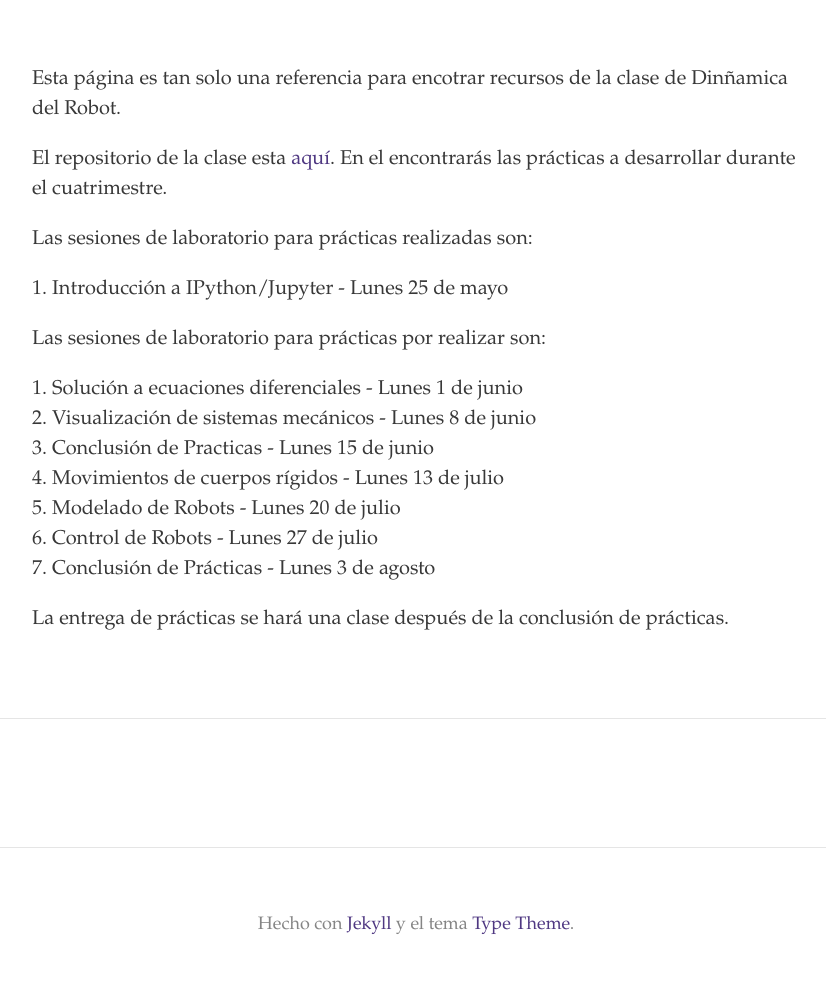
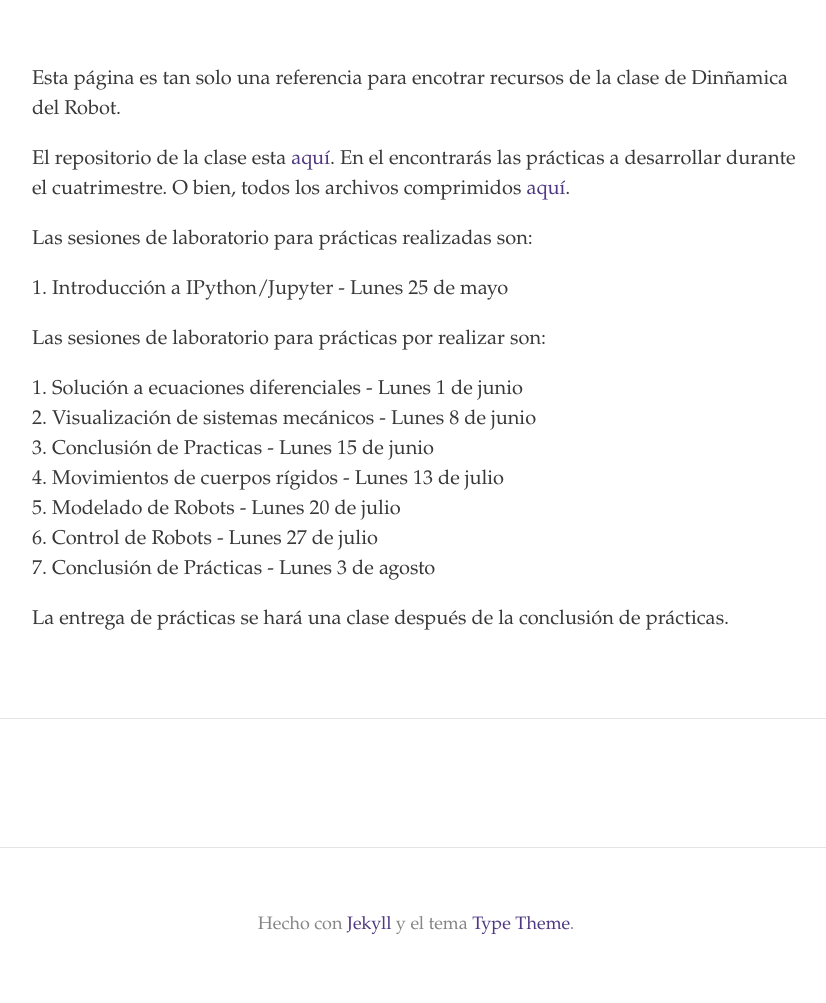
Before and after one commit to cad3na/robblack007.github.io, a Jekyll site: the page built from _posts/2015-05-24-dinamica-robot.md, in a window 1280 px wide. Shown: the part 412-1415 px from the top of the page, without its empty margins (224-1050 px from the left). Built offline with Jekyll 4.4.1, drawn with Linux system fonts in a browser that asks for light colours; nearby versions of some CDN libraries; comment, search, counter and statistics services are not loaded.

Commit message:
Se agrega información de release del repositorio de la clase de dinamica del robot mas actual

```diff
--- a/_posts/2015-05-24-dinamica-robot.md
+++ b/_posts/2015-05-24-dinamica-robot.md
@@ -9,7 +9,7 @@
 
 Esta página es tan solo una referencia para encotrar recursos de la clase de Dinñamica del Robot.
 
-El repositorio de la clase esta [aquí](https://github.com/robblack007/clase-dinamica-robot). En el encontrarás las prácticas a desarrollar durante el cuatrimestre.
+El repositorio de la clase esta [aquí](https://github.com/robblack007/clase-dinamica-robot). En el encontrarás las prácticas a desarrollar durante el cuatrimestre. O bien, todos los archivos comprimidos [aquí](https://github.com/robblack007/clase-dinamica-robot/archive/v0.2.zip).
 
 Las sesiones de laboratorio para prácticas realizadas son:
 
```
